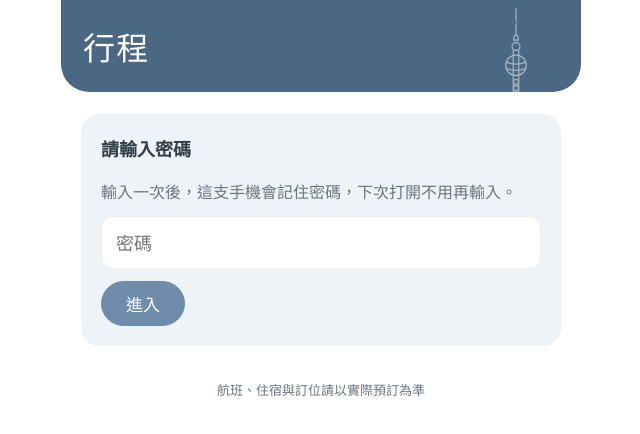
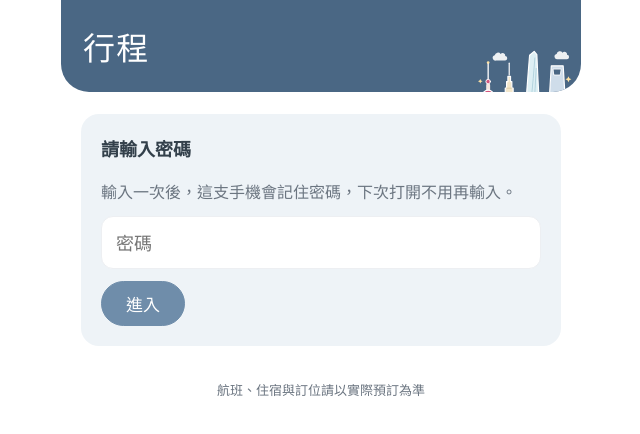
Before and after one commit to aipeipeiting/trip, a plain HTML site: page index.html in a window 1280 px wide. Shown: the whole page, without its empty margins (319-959 px from the left). Drawn offline with Linux system fonts and the light colour scheme.

Commit message:
Add files via upload

```diff
--- a/index.html
+++ b/index.html
@@ -65,9 +65,13 @@ svg.i{width:18px;height:18px;flex:none;stroke:currentColor;fill:none;stroke-widt
 
 .hero{position:relative;overflow:hidden}
 .hero > :not(.sketch){position:relative;z-index:1}
-.sketch{position:absolute;right:6px;top:calc(env(safe-area-inset-top,0px) + 4px);width:118px;height:165px;opacity:.5;z-index:0;pointer-events:none}
-.hero.compact .sketch{width:62px;height:88px;top:calc(env(safe-area-inset-top,0px) + 2px);opacity:.4}
+.sketch{position:absolute;right:6px;top:calc(env(safe-area-inset-top,0px) + 46px);width:100px;height:112px;opacity:1;z-index:0;pointer-events:none}
+.hero.compact .sketch{width:72px;height:80px;top:calc(env(safe-area-inset-top,0px) + 4px);opacity:1}
 .hero.compact{padding:16px 22px 14px}
+.hero.has-sketch h1,.hero.has-sketch .when,.hero.has-sketch #alert{padding-right:104px}
+.hero.has-sketch:not(.compact) h1{font-size:clamp(25px,7.6vw,32px);white-space:nowrap}
+.hero.has-sketch.compact h1,.hero.has-sketch.compact .when,.hero.has-sketch.compact #alert{padding-right:74px}
+.hero .who{display:inline-block;white-space:nowrap;margin-left:.5em}
 .hero.compact h1{font-size:26px}
 .hero.compact .dates{display:none}
 .alert{display:inline-flex;align-items:center;gap:6px;margin-top:10px;font-size:15px;background:var(--pink);color:#fff;border-radius:999px;padding:3px 12px 3px 9px}
@@ -202,20 +206,45 @@ main{padding:0 20px}
 <body>
 <div class="wrap">
   <header class="hero" id="hero">
-    <svg class="sketch" id="sketch" viewBox="0 0 150 210" aria-hidden="true" hidden>
-  <defs><filter id="rough"><feTurbulence type="fractalNoise" baseFrequency="0.035" numOctaves="2" seed="3"/><feDisplacementMap in="SourceGraphic" scale="2.2"/></filter></defs>
-  <g filter="url(#rough)" fill="none" stroke="#fff" stroke-width="1.6" stroke-linecap="round" stroke-linejoin="round">
-    <path d="M75 6 V40"/><path d="M73 40 h4 l1 6 h-6z"/>
-    <circle cx="75" cy="54" r="5"/>
-    <path d="M71.5 59 V128 M78.5 59 V128"/>
-    <circle cx="75" cy="78" r="13"/><path d="M62.5 74 q12.5 5 25 0 M62.5 82 q12.5 5 25 0"/>
-    <circle cx="75" cy="99" r="3.2"/><circle cx="75" cy="107" r="3.2"/><circle cx="75" cy="115" r="3.2"/>
-    <circle cx="75" cy="140" r="23"/><path d="M52.5 135 q22.5 8 45 0 M53 146 q22 8 44 0"/>
-    <path d="M60 158 L46 196 M90 158 L104 196 M75 163 V196"/>
-    <path d="M52 178 h46"/><circle cx="51" cy="184" r="4"/><circle cx="99" cy="184" r="4"/>
-    <path d="M6 196 V170 h12 V196 M20 196 V158 h10 V196 M114 196 V164 h10 V196 M127 196 V150 l5 -8 l5 8 V196" opacity=".6"/>
-    <path d="M2 199 h146" /><path d="M8 205 q8 -3 16 0 t16 0 M60 205 q8 -3 16 0 t16 0 M110 205 q8 -3 16 0 t16 0" opacity=".6"/>
+    <svg class="sketch" id="sketch" viewBox="0 0 152 170" aria-hidden="true" hidden>
+  <g fill="#fff" opacity=".9"><path d="M124 12a5 5 0 0 1 9-2 4 4 0 0 1 7 3 3.5 3.5 0 0 1-1 7h-13a4 4 0 0 1-2-8z"/><path d="M30 14a5 5 0 0 1 9-2 4 4 0 0 1 7 3 3.5 3.5 0 0 1-1 7H32a4 4 0 0 1-2-8z"/></g>
+  <g fill="#FFE3A3"><path d="M142 46l1.4 3 3 1.4-3 1.4-1.4 3-1.4-3-3-1.4 3-1.4z"/><path d="M8 50l1.1 2.4 2.4 1.1-2.4 1.1L8 57l-1.1-2.4L4.5 53.5l2.4-1.1z"/></g>
+  <g transform="translate(22 0)">
+  <g stroke="#fff" stroke-width="1.8" stroke-linejoin="round" stroke-linecap="round">
+    <path d="M30 26V44" fill="none"/>
+    <path d="M18 158V112h2V92h2V76h2V64h2V54h2V46h4v8h2v10h2v12h2v16h2v20h2v46z" fill="#F2E6CB"/>
+    <path d="M20 112h20M22 92h16M24 76h12M26 64h8" fill="none" stroke="#D8C49A" stroke-width="1.2"/>
+    <path d="M86 158L94 30h18l8 128z" fill="#CFDDEA"/>
+    <path d="M97 35h12l-1.4 9h-9.2z" fill="var(--hero)" stroke="#fff" stroke-width="1.2"/>
+    <path d="M52 158C53 112 57 62 61 14l7-6 4 5C74 62 77 112 80 158z" fill="#DDEFF4"/>
+    <path d="M56 140C62 100 66 60 69 18M62 156C66 116 69 76 71 34" fill="none" stroke="#A9CDD8" stroke-width="1.2"/>
   </g>
+  <g><ellipse cx="25" cy="134" rx="1.6" ry="2.1" fill="#3A3440"/><ellipse cx="35" cy="134" rx="1.6" ry="2.1" fill="#3A3440"/>
+    <path d="M27.6 137.4q2.4 2.6 4.8 0" fill="none" stroke="#3A3440" stroke-width="1.4" stroke-linecap="round"/>
+    <ellipse cx="21.4" cy="137.4" rx="2.4" ry="1.5" fill="#F4A3B6" opacity=".9"/><ellipse cx="38.6" cy="137.4" rx="2.4" ry="1.5" fill="#F4A3B6" opacity=".9"/></g><g><ellipse cx="98" cy="124" rx="1.6" ry="2.1" fill="#3A3440"/><ellipse cx="108" cy="124" rx="1.6" ry="2.1" fill="#3A3440"/>
+    <path d="M100.6 127.4q2.4 2.6 4.8 0" fill="none" stroke="#3A3440" stroke-width="1.4" stroke-linecap="round"/>
+    <ellipse cx="94.4" cy="127.4" rx="2.4" ry="1.5" fill="#F4A3B6" opacity=".9"/><ellipse cx="111.6" cy="127.4" rx="2.4" ry="1.5" fill="#F4A3B6" opacity=".9"/></g><g><ellipse cx="61" cy="118" rx="1.6" ry="2.1" fill="#3A3440"/><ellipse cx="71" cy="118" rx="1.6" ry="2.1" fill="#3A3440"/>
+    <path d="M63.6 121.4q2.4 2.6 4.8 0" fill="none" stroke="#3A3440" stroke-width="1.4" stroke-linecap="round"/>
+    <ellipse cx="57.4" cy="121.4" rx="2.4" ry="1.5" fill="#F4A3B6" opacity=".9"/><ellipse cx="74.6" cy="121.4" rx="2.4" ry="1.5" fill="#F4A3B6" opacity=".9"/></g>
+</g>
+  <g stroke="#fff" stroke-linecap="round" stroke-linejoin="round">
+    <path d="M20 26V52" stroke-width="2" fill="none"/>
+    <circle cx="20" cy="25" r="2" fill="#FFE3A3" stroke="none"/>
+    <path d="M11 136 4 158M29 136 36 158M20 140V158" stroke-width="3.6" fill="none"/>
+    <rect x="17" y="56" width="6" height="84" rx="3" fill="#F4E6E0" stroke="none"/>
+    <circle cx="20" cy="54" r="3.4" fill="#D3557C" stroke-width="1.4"/>
+    <circle cx="20" cy="76" r="9" fill="#D3557C" stroke-width="1.8"/>
+    <path d="M11.4 74.5q8.6 4 17.2 0v4q-8.6 4-17.2 0z" fill="#9E3256" stroke="none"/>
+    <circle cx="20" cy="93" r="2.6" fill="#D3557C" stroke-width="1.2"/>
+    <circle cx="20" cy="100" r="2.6" fill="#D3557C" stroke-width="1.2"/>
+    <circle cx="20" cy="107" r="2.6" fill="#D3557C" stroke-width="1.2"/>
+    <circle cx="20" cy="126" r="14" fill="#D3557C" stroke-width="2"/>
+    <path d="M7 132q13 6 26 0" fill="none" stroke="#9E3256" stroke-width="3" stroke-linecap="round"/>
+  </g>
+  <g><ellipse cx="16.1" cy="124" rx="1.2480000000000002" ry="1.6380000000000001" fill="#3A3440"/><ellipse cx="23.9" cy="124" rx="1.2480000000000002" ry="1.6380000000000001" fill="#3A3440"/>
+    <path d="M18.128 126.652q1.8719999999999999 2.028 3.7439999999999998 0" fill="none" stroke="#3A3440" stroke-width="1.0919999999999999" stroke-linecap="round"/>
+    <ellipse cx="13.292" cy="126.652" rx="1.8719999999999999" ry="1.17" fill="#F4A3B6" opacity=".9"/><ellipse cx="26.708" cy="126.652" rx="1.8719999999999999" ry="1.17" fill="#F4A3B6" opacity=".9"/></g>
+  <path d="M2 162q7-4 14 0t14 0 14 0 14 0 14 0 14 0 14 0 14 0 14 0 14 0 14 0" fill="none" stroke="#fff" stroke-width="2.2" stroke-linecap="round" opacity=".75"/>
 </svg>
     <p class="dates" id="dates"></p>
     <h1 id="title">行程</h1>
@@ -375,11 +404,11 @@ function renderShell(){
   if(!T){$("app").innerHTML=`<div class="msg"><b>還沒設定出發日期</b><p>請在試算表「設定」分頁填入出發日期（例如 2026-11-18）和回程日期。</p></div>`;return}
   const title=cfg("標題")||`${T.city||"旅程"} ${T.n} 天${T.n>1?` ${T.n-1} 夜`:""}`;
   document.title=title;$("title").textContent=title;
-  $("sketch").hidden=!/上海|shanghai/i.test(T.city||title);
+  $("sketch").hidden=!/上海|shanghai/i.test(T.city||title);$("hero").classList.toggle("has-sketch",!$("sketch").hidden);
   $("dates").innerHTML=`${T.start.getFullYear()}/${md(T.start)}（${WK[T.start.getDay()]}）– ${md(T.end)}（${WK[T.end.getDay()]}）`;
   const k=Math.round((T.start-today0())/DAY);
   const w=k>1?`還有<b>${k}</b>天出發`:k===1?"明天出發":k>-T.n?`旅程第<b>${1-k}</b>天`:"旅程已結束";
-  $("when").innerHTML=w+(cfg("旅客")?`<span class="who">　${esc(cfg("旅客"))}</span>`:"");
+  $("when").innerHTML=w+(cfg("旅客")?`<span class="who">${esc(cfg("旅客"))}</span>`:"");
   const ti=todayIndex(),showF=ti<0||ti===0||ti===T.n-1;
   const fDate=t=>t==="去程"?mdw(T.start):t==="回程"?mdw(T.end):"";
   const trRow=t=>{const x=trOf(t);if(!x)return "";
@@ -483,7 +512,7 @@ function renderView(){
 /* ---------- 登入與資料讀取 ---------- */
 function setStatus(t){$("status").textContent=t}
 function fmt(iso){const d=new Date(iso);return isNaN(d)?"":`${d.getMonth()+1}/${d.getDate()} ${String(d.getHours()).padStart(2,"0")}:${String(d.getMinutes()).padStart(2,"0")}`}
-function clearHeader(){$("sketch").hidden=true;$("title").textContent="行程";$("dates").textContent="";$("when").textContent="";$("flights").innerHTML="";$("alert").innerHTML="";$("tabbar").hidden=true;document.title="行程"}
+function clearHeader(){$("sketch").hidden=true;$("hero").classList.remove("has-sketch");$("title").textContent="行程";$("dates").textContent="";$("when").textContent="";$("flights").innerHTML="";$("alert").innerHTML="";$("tabbar").hidden=true;document.title="行程"}
 function showLogin(msg,isErr){
   D=null;T=null;clearHeader();setStatus("");$("refresh").hidden=true;$("logout").hidden=true;
   $("app").innerHTML=`<form class="msg login" id="loginForm"><b>請輸入密碼</b>
```
